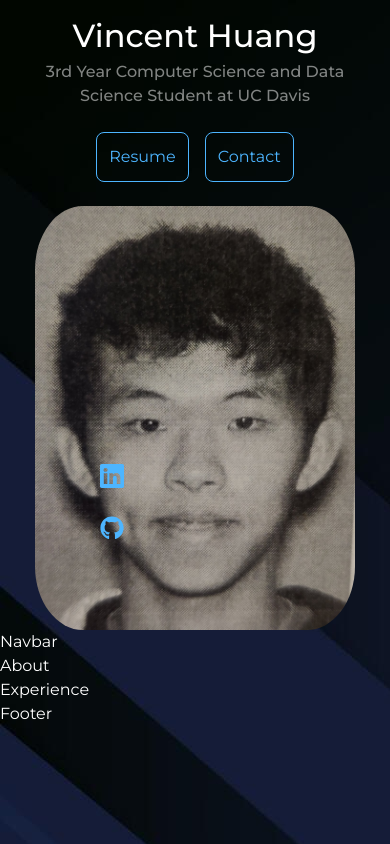
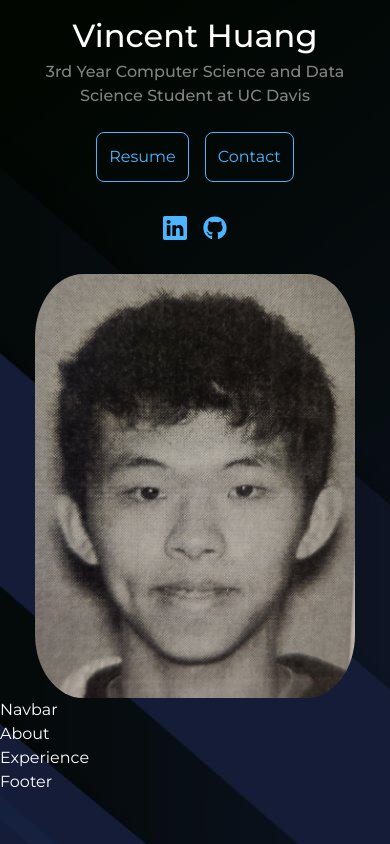
Before and after one commit to vhcent/Personal-Website, a React (Create React App) app: page / in a window 390 px wide. Built offline with nearby package versions, Linux system fonts and the light colour scheme.

Commit message:
Made Header responsive

```diff
--- a/src/components/header/header.css
+++ b/src/components/header/header.css
@@ -32,6 +32,13 @@ header {
     font-size: 1.5rem;
 }
 
+/* .header-socials::after {
+    content: "";
+    width: 1px;
+    height: 5rem;
+    background: var(--primary-color);
+} */
+
 .portrait {
     margin-top: 1.5rem;
     display: flex;
@@ -42,3 +49,16 @@ header {
     width: 20rem;
     border-radius: 15%;
 }
+
+@media screen and (max-width: 700px) {
+    .header-socials {
+        display: flex;
+        flex-direction: row;
+        position: relative;
+        justify-content: center;
+        gap: 1rem;
+        left: 0rem;
+        bottom: 0rem;
+        padding-top: 2rem;
+    }
+}
```
